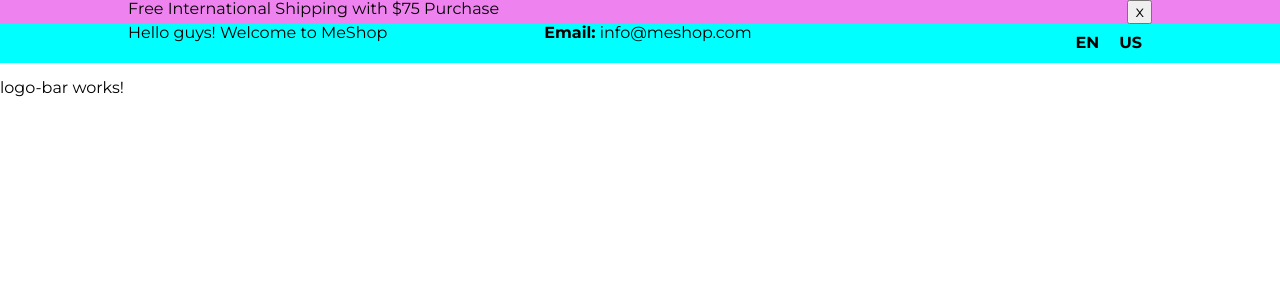
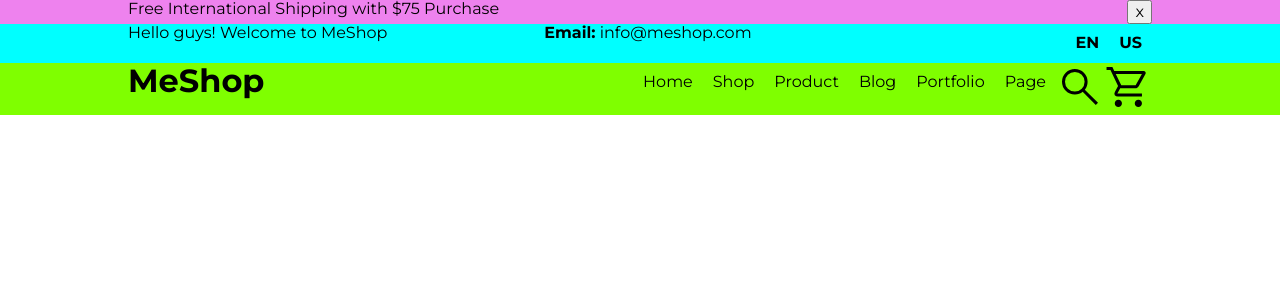
Before and after one commit to ladyprogrammer/fashion-store, an Angular app: page / in a window 1280 px wide. Shown: the top 300 px of the page. Built offline with nearby package versions, Linux system fonts and the light colour scheme.

Commit message:
logo bar layout

```diff
--- a/src/app/header/header.component.scss
+++ b/src/app/header/header.component.scss
@@ -8,12 +8,12 @@ header-welcome-bar {
   background-color: cyan;
 }
 
+header-logo-bar {
+  background-color: chartreuse;
+}
+
 @media screen and (min-width: 1024px) {
-  header-top-banner {
-    display: block;
-  }
-
-  header-welcome-bar {
+  header-top-banner, header-welcome-bar, header-logo-bar {
     display: block;
   }
 }
--- a/src/app/header/logo-bar/logo-bar.component.html
+++ b/src/app/header/logo-bar/logo-bar.component.html
@@ -1 +1,22 @@
-<p>logo-bar works!</p>
+<div class="container">
+  <h1 data-test="logo">MeShop</h1>
+  <nav data-test="menu">
+    <ul>
+      <li>Home</li>
+      <li>Shop</li>
+      <li>Product</li>
+      <li>Blog</li>
+      <li>Portfolio</li>
+      <li>Page</li>
+    </ul>
+  </nav>
+  <span data-test="search">
+    <svg xmlns="http://www.w3.org/2000/svg" height="48" width="48"><path d="M39.8 41.95 26.65 28.8q-1.5 1.3-3.5 2.025-2 .725-4.25.725-5.4 0-9.15-3.75T6 18.75q0-5.3 3.75-9.05 3.75-3.75 9.1-3.75 5.3 0 9.025 3.75 3.725 3.75 3.725 9.05 0 2.15-.7 4.15-.7 2-2.1 3.75L42 39.75Zm-20.95-13.4q4.05 0 6.9-2.875Q28.6 22.8 28.6 18.75t-2.85-6.925Q22.9 8.95 18.85 8.95q-4.1 0-6.975 2.875T9 18.75q0 4.05 2.875 6.925t6.975 2.875Z"/></svg>
+  </span>
+  <span data-test="shopping-cart">
+    <svg xmlns="http://www.w3.org/2000/svg" height="48" width="48"><path d="M14.35 43.95q-1.5 0-2.55-1.05-1.05-1.05-1.05-2.55 0-1.5 1.05-2.55 1.05-1.05 2.55-1.05 1.5 0 2.55 1.05 1.05 1.05 1.05 2.55 0 1.5-1.05 2.55-1.05 1.05-2.55 1.05Zm20 0q-1.5 0-2.55-1.05-1.05-1.05-1.05-2.55 0-1.5 1.05-2.55 1.05-1.05 2.55-1.05 1.5 0 2.55 1.05 1.05 1.05 1.05 2.55 0 1.5-1.05 2.55-1.05 1.05-2.55 1.05Zm-22.6-33 5.5 11.4h14.4l6.25-11.4Zm-1.5-3H39.7q1.15 0 1.75 1.05.6 1.05 0 2.1L34.7 23.25q-.55.95-1.425 1.525t-1.925.575H16.2l-2.8 5.2h24.55v3h-24.1q-2.1 0-3.025-1.4-.925-1.4.025-3.15l3.2-5.9L6.45 7h-3.9V4H8.4Zm7 14.4h14.4Z"/></svg>
+  </span>
+  <button data-test="hamburger">
+    <svg xmlns="http://www.w3.org/2000/svg" height="48" width="48"><path d="M6 36v-3h36v3Zm0-10.5v-3h36v3ZM6 15v-3h36v3Z"/></svg>
+  </button>
+</div>
--- a/src/app/header/logo-bar/logo-bar.component.scss
+++ b/src/app/header/logo-bar/logo-bar.component.scss
@@ -0,0 +1,33 @@
+
+
+
+@media screen and (min-width: 1024px) {
+  .container {
+    display: flex;
+
+    > * {
+      display: inline-block;
+    }
+
+    h1 {
+      margin: 0;
+      flex-grow: 1;
+    }
+
+    ul {
+      list-style-type: none;
+      margin: 0;
+      padding: 0;
+    }
+
+    li {
+      display: inline-block;
+      padding: 10px;
+    }
+
+    button {
+      display: none;
+    }
+  }
+
+}
```
Also changed, not shown: 2 other files (tests, documents, lock files or other folders).
